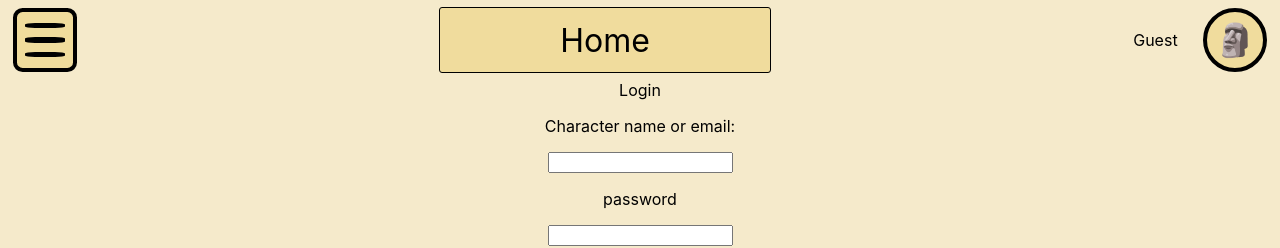
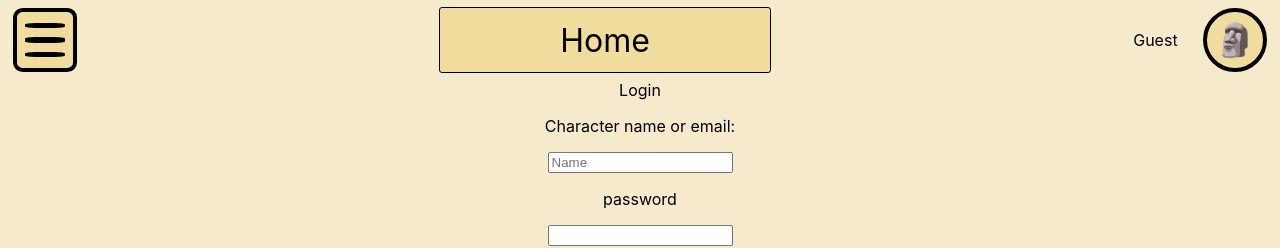
Before and after one commit to AlexShonia/calistats, a React (Create React App) app in the folder frontend/: page /load_character in a window 1280 px wide. Shown: the top 248 px of the page. Built offline with nearby package versions, Linux system fonts and the light colour scheme.

Commit message:
add placeholder

```diff
--- a/frontend/src/pages/load_character.js
+++ b/frontend/src/pages/load_character.js
@@ -45,6 +45,7 @@ const Load_character = () => {
         name="name"
         onChange={handleInputChange}
         value={loadData.name}
+        placeholder="Name"
       ></input>
       <label>password</label>
       <input
```
